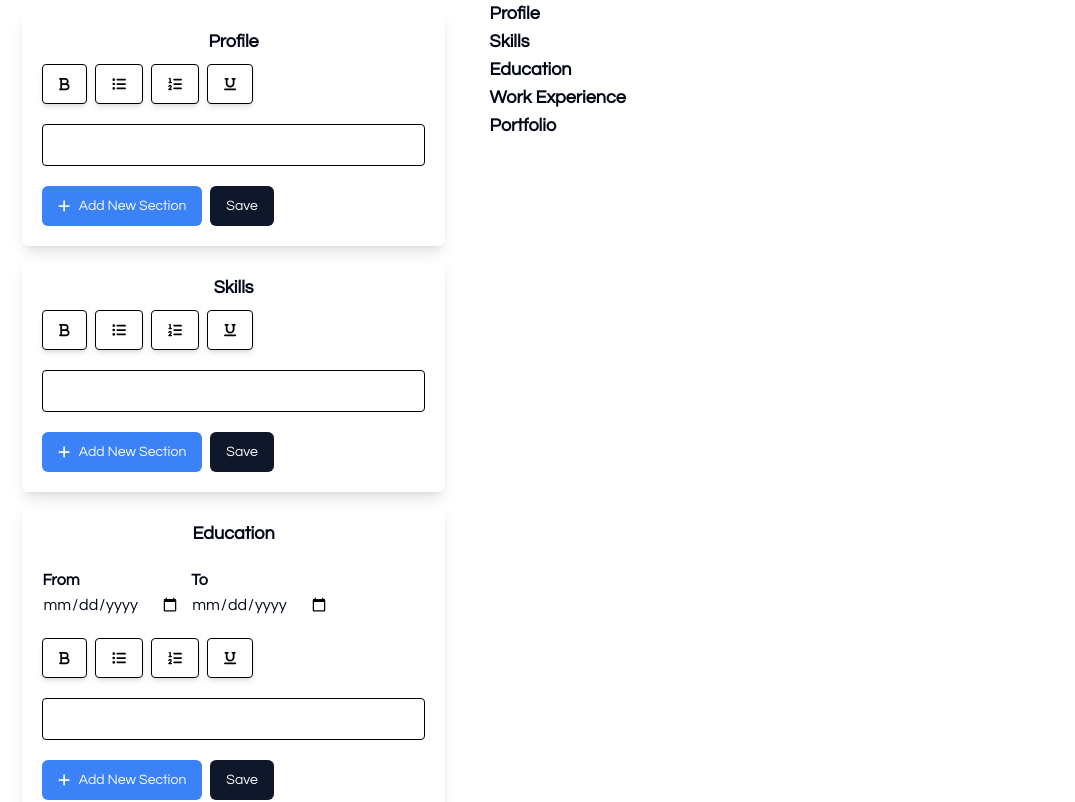
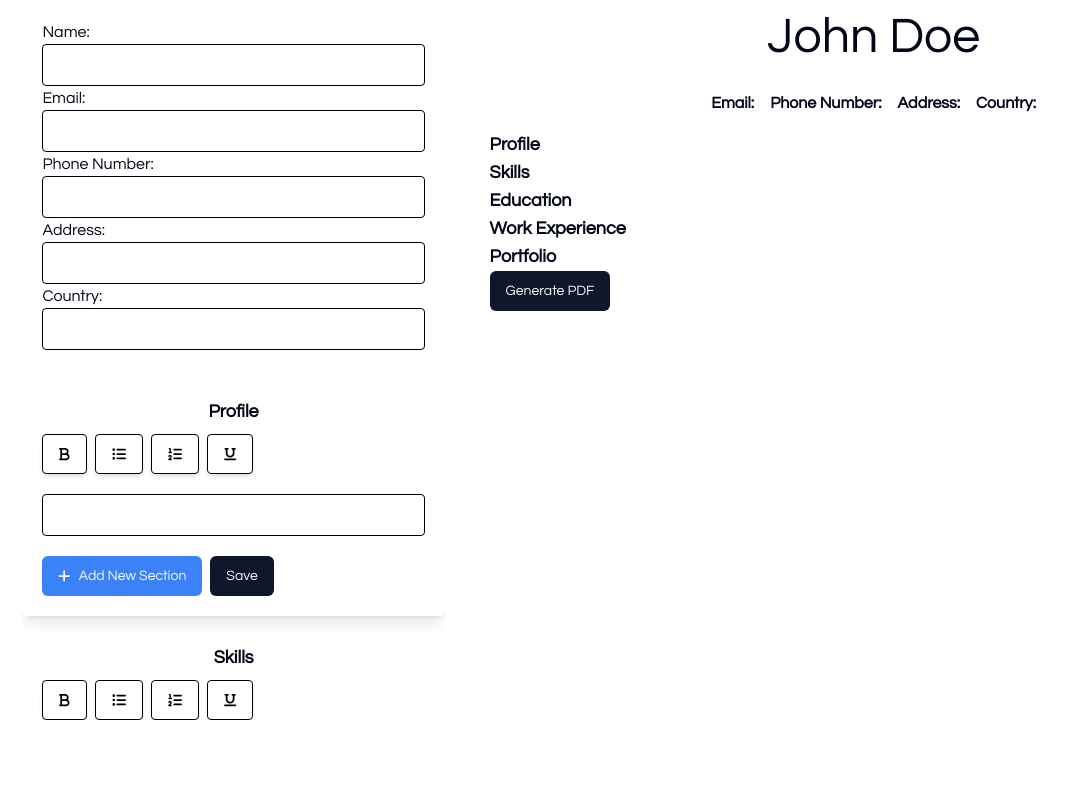
Before and after one commit to sultanMachido/resume-builder, a React (Vite) app: page /edit-resume in a window 1280 px wide. Shown: the top 802 px of the page, without its empty margins (0-1075 px from the left). Built offline with nearby package versions, Linux system fonts and the light colour scheme.

Commit message:
add pdf generate feature

```diff
--- a/src/components/Templates/default-template.tsx
+++ b/src/components/Templates/default-template.tsx
@@ -4,6 +4,33 @@ import { ResumeSectionList } from ".";
 import { useTemplateLogic } from "@/hooks/use-template-logic";
 import TimeRange from "./time-range";
 import SectionEditorHeader from "./section-editor-header";
+import { useState } from "react";
+import UserBio, { UserBioEditor } from "./user-bio";
+import { jsPDF } from "jspdf";
+import { Button } from "../ui/button";
+
+
+type UserBioData = {
+  name?: string;
+  email?: string;
+  phoneNumber?: string;
+  address?: string;
+  country?: string;
+};
+
+const userData:UserBioData = {
+  name: "",
+  email: "",
+  phoneNumber: "",
+  address: "",
+  country: "",
+};
+
+type ResumePreviewProps = {
+  children: React.ReactNode
+}
+
+
 
 const defaultResumeSections = [
   {
@@ -41,7 +68,14 @@ const defaultResumeSections = [
   },
 ];
 
+const ResumePreview = ({ children }:ResumePreviewProps) => {
+  return <>{children}</>;
+};
+
+
 const DefaultTemplate = () => {
+  const [userBioData, setUserBioData] = useState(userData);
+
   const {
     addContentToSection,
     addNewSection,
@@ -53,9 +87,29 @@ const DefaultTemplate = () => {
     resumeSections,
   } = useTemplateLogic(defaultResumeSections);
 
+  const handleBioDataChange = (data:UserBioData) => {
+    setUserBioData(data);
+  };
+
+  const generatePdf = () => {
+    const pdf = new jsPDF("p", "pt", "letter");
+    const data = document.querySelector("#resumePreview");
+    pdf.addFont("roboto", "pdf", "normal", "bold");
+    const formattedData = data as HTMLElement;
+    pdf
+      .html(formattedData, {
+        margin: [10, 10, 10, 10],
+        autoPaging: "text",
+      })
+      .then(() => {
+        pdf.save("resume.pdf");
+      });
+  };
+
   return (
     <section className="flex w-full justify-around">
-      <div className="w-[33%]">
+      <div className="w-[33%] h-[90vh] overflow-y-scroll">
+        <UserBioEditor addUserBioData={handleBioDataChange} />
         {resumeSections?.length
           ? resumeSections.map(
               (
@@ -90,7 +144,15 @@ const DefaultTemplate = () => {
           : null}
       </div>
       <div className="w-[60%]">
-        <ResumeSectionList resumeSections={resumeSections} />
+        <div id="resumePreview">
+          <ResumePreview>
+            <UserBio userBioData={userBioData} />
+            <ResumeSectionList resumeSections={resumeSections} />
+          </ResumePreview>
+        </div>
+        <div>
+          <Button onClick={generatePdf}>Generate PDF</Button>
+        </div>
       </div>
     </section>
   );
--- a/src/components/Templates/index.tsx
+++ b/src/components/Templates/index.tsx
@@ -1,6 +1,9 @@
 import { formatDate } from "@/lib/utils";
 import DefaultTemplate from "./default-template";
 import { DefaultSectionObject, ResumeSectionObject } from "@/types";
+import { FontAwesomeIcon } from "@fortawesome/react-fontawesome";
+import { faPencil } from "@fortawesome/free-solid-svg-icons";
+import { useState } from "react";
 
 type ResumeSectionListProps = {
   resumeSections: ResumeSectionObject;
@@ -13,6 +16,9 @@ type ResumeSectionProps = {
 export const ResumeSection = ({ resume }: ResumeSectionProps) => {
   const { resumeSectionSavedContent, resumeSectionNewContent, timeRange } =
     resume;
+  const [showEditIcon, setShowEditIcon] = useState(false);
+  const [showFromDateEditIcon, setShowFromDateEditIcon] = useState(false);
+  const [showToDateEditIcon, setShowToDateEditIcon] = useState(false);
 
   return (
     <section className="w-full">
@@ -21,18 +27,60 @@ export const ResumeSection = ({ resume }: ResumeSectionProps) => {
         {resumeSectionSavedContent?.length
           ? resumeSectionSavedContent.map((content) => (
               <div className="flex justify-between">
-                <div
-                  dangerouslySetInnerHTML={{
-                    __html: content.textContent,
-                  }}
-                ></div>
+                <div className="flex">
+                  <div
+                    dangerouslySetInnerHTML={{
+                      __html: content.textContent,
+                    }}
+                    onMouseEnter={() => {
+                      setShowEditIcon(true);
+                    }}
+                    onMouseLeave={() => {
+                      setShowEditIcon(false);
+                    }}
+                    contentEditable={true}
+                  ></div>
+                  {showEditIcon && (
+                    <sup>
+                      <FontAwesomeIcon icon={faPencil} />
+                    </sup>
+                  )}
+                </div>
                 {(content?.timeRange?.from || content?.timeRange?.to) && (
                   <div className="flex">
-                    <p className="font-bold">
+                    <p
+                      className="font-bold"
+                      onMouseEnter={() => {
+                        setShowFromDateEditIcon(true);
+                      }}
+                      onMouseLeave={() => {
+                        setShowFromDateEditIcon(false);
+                      }}
+                      contentEditable={true}
+                    >
                       {formatDate(content?.timeRange?.from || "")} -{" "}
+                      {showFromDateEditIcon && (
+                        <sup>
+                          <FontAwesomeIcon icon={faPencil} />
+                        </sup>
+                      )}
                     </p>{" "}
-                    <p className="font-bold">
+                    <p
+                      className="font-bold"
+                      onMouseEnter={() => {
+                        setShowToDateEditIcon(true);
+                      }}
+                      onMouseLeave={() => {
+                        setShowToDateEditIcon(false);
+                      }}
+                      contentEditable={true}
+                    >
                       {" " + formatDate(content?.timeRange?.to || "")}
+                      {showToDateEditIcon && (
+                        <sup>
+                          <FontAwesomeIcon icon={faPencil} />
+                        </sup>
+                      )}
                     </p>
                   </div>
                 )}
@@ -60,7 +108,9 @@ export const ResumeSection = ({ resume }: ResumeSectionProps) => {
   );
 };
 
-export const ResumeSectionList = ({ resumeSections }: ResumeSectionListProps) => {
+export const ResumeSectionList = ({
+  resumeSections,
+}: ResumeSectionListProps) => {
   return (
     <>
       {resumeSections.map((resume) => (
--- /dev/null
+++ b/src/components/Templates/user-bio.tsx
@@ -0,0 +1,120 @@
+import { useForm } from "react-hook-form";
+import { yupResolver } from "@hookform/resolvers/yup";
+import * as yup from "yup";
+
+type UserBio = {
+  name?: string;
+  email?: string;
+  phoneNumber?: string;
+  address?: string;
+  country?: string;
+};
+
+type UserBioProp = {
+  userBioData: UserBio;
+};
+
+type UserBioEditorProp = {
+  addUserBioData: (data: UserBio) => void;
+};
+
+const schema = yup
+  .object({
+    name: yup.string().required().trim(),
+    email: yup.string().email().required().trim(),
+    phoneNumber: yup.string().required().trim(),
+    address: yup.string().required().trim(),
+    country: yup.string().required().trim(),
+  })
+  .required();
+type UserBioData = yup.InferType<typeof schema>;
+
+export const UserBioEditor = ({ addUserBioData }: UserBioEditorProp) => {
+  const {
+    register,
+    formState: { errors },
+    watch,
+  } = useForm<UserBioData>({
+    resolver: yupResolver(schema),
+    mode: "onChange",
+  });
+
+  watch((data) => {
+    addUserBioData(data);
+  });
+
+  return (
+    <section className="p-5">
+      <div>
+        <h5>Name:</h5>
+        <input
+          type="text"
+          className="border p-2 border-black rounded-sm w-full"
+          {...register("name")}
+        />
+      </div>
+      <div>
+        <h5>Email:</h5>
+        <input
+          type="email"
+          className="border p-2 border-black rounded-sm w-full"
+          {...register("email")}
+        />
+        {errors?.email ? (
+          <p className="text-sm text-red-500">{errors.email.message}</p>
+        ) : null}
+      </div>
+      <div>
+        <h5>Phone Number:</h5>
+        <input
+          type="tel"
+          className="border p-2 border-black rounded-sm w-full"
+          {...register("phoneNumber")}
+        />
+      </div>
+      <div>
+        <h5>Address:</h5>
+        <input
+          type="text"
+          className="border p-2 border-black rounded-sm w-full"
+          {...register("address")}
+        />
+      </div>
+      <div>
+        <h5>Country:</h5>
+        <input
+          type="text"
+          className="border p-2 border-black rounded-sm w-full"
+          {...register("country")}
+        />
+      </div>
+    </section>
+  );
+};
+
+const UserBio = ({ userBioData }: UserBioProp) => {
+  const { name, email, phoneNumber, address, country } = userBioData;
+  return (
+    <section>
+      <div>
+        <h1 className="text-center text-[50px]">{name || "John Doe"}</h1>
+      </div>
+      <div className="flex justify-center p-2">
+        <p className="p-2">
+          <b>Email:</b> {email}
+        </p>
+        <p className="p-2">
+          <b>Phone Number:</b> {phoneNumber}
+        </p>
+        <p className="p-2">
+          <b>Address:</b> {address}
+        </p>
+        <p className="p-2">
+          <b>Country:</b> {country}
+        </p>
+      </div>
+    </section>
+  );
+};
+
+export default UserBio;
--- a/src/lib/utils.ts
+++ b/src/lib/utils.ts
@@ -1,4 +1,8 @@
-import { ContentToSave, DefaultSectionObject, ResumeSectionObject } from "@/types";
+import {
+  ContentToSave,
+  DefaultSectionObject,
+  ResumeSectionObject,
+} from "@/types";
 import { type ClassValue, clsx } from "clsx";
 import { twMerge } from "tailwind-merge";
 import { v1 as uuidv1 } from "uuid";
@@ -28,6 +32,7 @@ export const resumeObjectBuilder = () => {
       content: string,
       resumeSectionIndex: number,
     ) {
+      console.log(content, "content");
       const { copyOfResume } = this;
       copyOfResume[resumeSectionIndex] = {
         ...copyOfResume[resumeSectionIndex],
@@ -43,14 +48,17 @@ export const resumeObjectBuilder = () => {
 
       const time = copyOfResume[resumeSectionIndex]?.timeRange;
 
-      let contentToSave:ContentToSave = {
+      let contentToSave: ContentToSave = {
         textContent: textContent,
       };
 
       if (time) {
         contentToSave = {
           ...contentToSave,
-          timeRange: time,
+          timeRange: {
+            ...time,
+            to: time?.to || "Present",
+          },
         };
       }
 
```
Also changed, not shown: package.json (+6 -1 lines), 2 other files (tests, documents, lock files or other folders).
